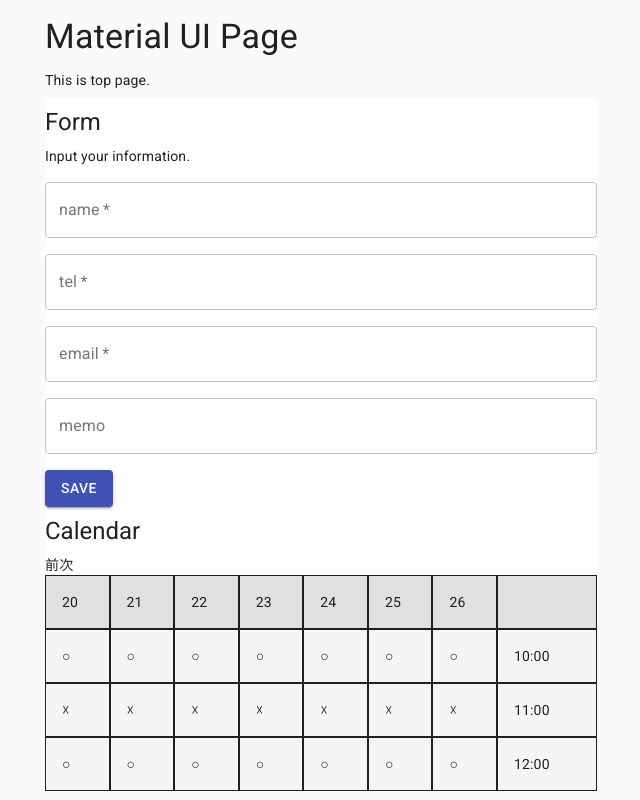
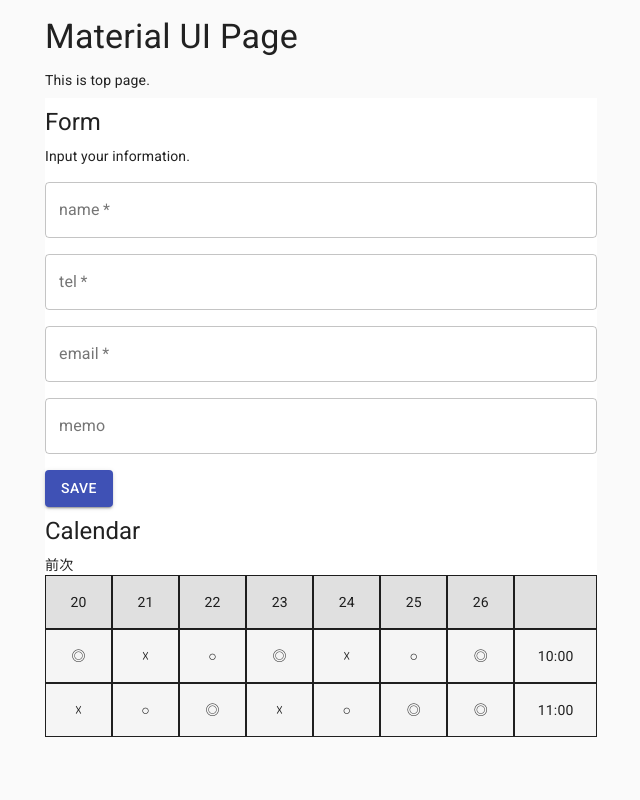
Before and after one commit to shoji-k/next-sandbox-v1, a Next.js app: page /material-ui in a window 1280 px wide. Shown: the whole page, without its empty margins (319-959 px from the left). Built offline with nearby package versions, Linux system fonts and the light colour scheme.

Commit message:
show mark and can click

```diff
--- a/components/organisms/material-ui/Calendar.tsx
+++ b/components/organisms/material-ui/Calendar.tsx
@@ -3,8 +3,13 @@
 import { Box, Typography } from '@material-ui/core'
 
 const useStyles = makeStyles({
+  cell: {
+    width: '14.285%',
+    textAlign: 'center',
+  },
   time: {
     width: '100px',
+    textAlign: 'center',
   },
 })
 
@@ -22,8 +27,9 @@
 }
 
 function HeaderCell({ children }: { children: React.ReactNode }): ReactElement {
+  const classes = useStyles()
   return (
-    <Box p={2} bgcolor="grey.300" flexGrow={1} flexShrink={1} border={1}>
+    <Box className={classes.cell} p={2} bgcolor="grey.300" border={1}>
       {children}
     </Box>
   )
@@ -38,26 +44,55 @@
   )
 }
 
-function Cell({
-  children,
-  staffs,
-}: {
-  children: React.ReactNode
-  staffs?: string[]
-}): ReactElement {
+function Cell({ staffs }: { staffs?: string[] }): ReactElement {
+  const classes = useStyles()
+
+  let click = (): void => {
+    alert('select')
+  }
+  let mark = ''
+  if (staffs.length >= 2) {
+    mark = '◎'
+  } else if (staffs.length >= 1) {
+    mark = '○'
+  } else {
+    mark = '☓'
+    click = null
+  }
+
   return (
-    <Box p={2} bgcolor="grey.100" flexGrow={1} flexShrink={1} border={1}>
-      {children}
-      {staffs && (staffs.length > 0 ? '○' : '☓')}
+    <Box className={classes.cell} p={2} m="auto" bgcolor="grey.100" border={1} onClick={click}>
+      {mark}
     </Box>
   )
 }
 
 export default function Calendar(): ReactElement {
   const times = [
-    { time: '10:00', staffs: ['sato', 'tanaka'] },
-    { time: '11:00', staffs: [] },
-    { time: '12:00', staffs: ['sato'] },
+    {
+      time: '10:00',
+      staffs: [
+        ['sato', 'tanaka'],
+        [],
+        ['sato'],
+        ['sato', 'tanaka'],
+        [],
+        ['sato'],
+        ['sato', 'tanaka'],
+      ],
+    },
+    {
+      time: '11:00',
+      staffs: [
+        [],
+        ['sato'],
+        ['sato', 'tanaka'],
+        [],
+        ['sato'],
+        ['sato', 'tanaka'],
+        ['sato', 'tanaka'],
+      ],
+    },
   ]
 
   return (
@@ -83,13 +118,9 @@
       {times.map((one) => {
         return (
           <Box display="flex" flexWrap="nowrap" key={one.time}>
-            <Cell staffs={one.staffs}></Cell>
-            <Cell staffs={one.staffs}></Cell>
-            <Cell staffs={one.staffs}></Cell>
-            <Cell staffs={one.staffs}></Cell>
-            <Cell staffs={one.staffs}></Cell>
-            <Cell staffs={one.staffs}></Cell>
-            <Cell staffs={one.staffs}></Cell>
+            {one.staffs.map((s, i) => {
+              return <Cell key={i} staffs={s} />
+            })}
             <TimeCell>{one.time}</TimeCell>
           </Box>
         )
```
